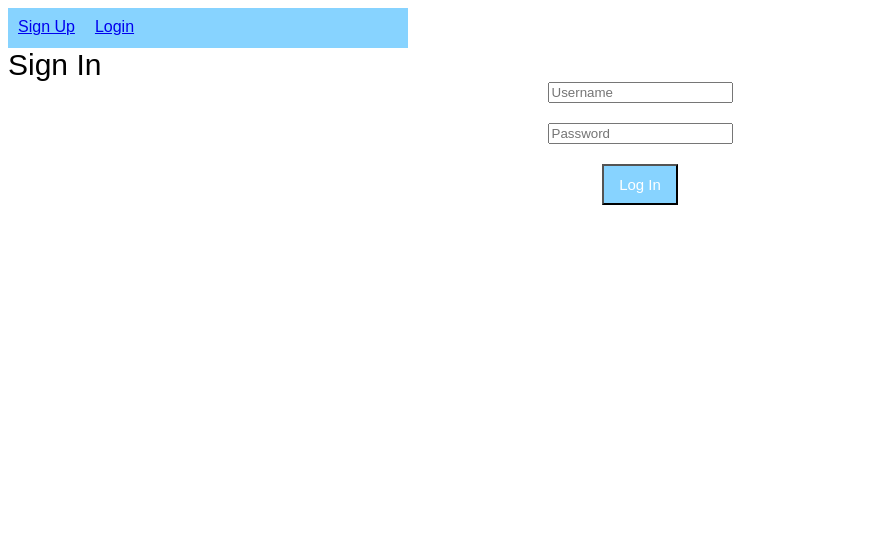
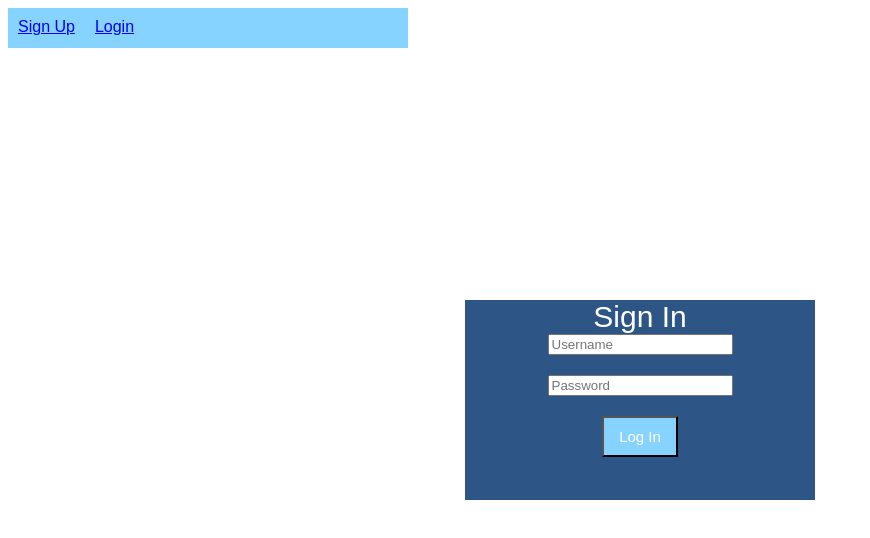
Before and after one commit to cookcb/node-authentication, a React app: page /login in a window 1280 px wide. Shown: the top 538 px of the page, without its empty margins (0-870 px from the left). Built offline with nearby package versions, Linux system fonts and the light colour scheme.

Commit message:
Fixed issue with browser history and 404 errors

```diff
--- a/app.js
+++ b/app.js
@@ -34,4 +34,9 @@ app.use(flash());
 
 app.use('/', routes)
 
+//HOMEPAGE
+app.get('*', (req, res) => {
+  res.sendFile(indexPath);
+});
+
 app.listen(port, () => console.log('Example app listening on port ' + port));
--- a/routes/routes.js
+++ b/routes/routes.js
@@ -45,11 +45,6 @@ module.exports = (passport) => {
        res.send({ message: "Logout Succesful"})
     })
 
-    //HOMEPAGE
-    router.get('/', (req, res) => {
-        res.sendFile(indexPath);
-    });
-
     //isAuthenticated
 
     return router;
--- a/src/components/App.js
+++ b/src/components/App.js
@@ -1,5 +1,5 @@
 import React, {Component} from 'react';
-import {BrowserRouter as Router, Route, Link} from 'react-router-dom';
+import {BrowserRouter as Router, Route, Link, Switch} from 'react-router-dom';
 import Register from './Register'
 import Home from './Home'
 import Login from './Login'
@@ -21,10 +21,10 @@ class App extends Component{
     constructor(){
         super();
     }
+
     render() {
         return (
             <div>
-                <Router>
                     <div>
                         <ul style={navStyle}>
                             <li style={tabStyle}>
@@ -34,14 +34,12 @@ class App extends Component{
                                 <Link to="/login">Login</Link>
                             </li>
                         </ul>
-                        <Route path="/login" component={Login}></Route>
-                        <Route path="/register" component={Register}></Route>
-                        <Route path='/home' component={Home}></Route>
+                        <Switch>
+                            <Route path="/login" component={Login}></Route>
+                            <Route path="/register" component={Register}></Route>
+                            <Route path='/home' component={Home}></Route>
+                        </Switch>
                     </div>
-                </Router>
-                <div>
-
-                </div>
             </div>
         )
     }
--- a/src/components/Login.js
+++ b/src/components/Login.js
@@ -63,7 +63,7 @@ class Login extends Component{
             )
         }else{
             return(
-                <div className={styles.formStyle}>
+                <div className={styles.formStyleLogin}>
                     <span className={styles.header}>Sign In</span>
                     <form onSubmit={this.handleSubmit}>
                         <div className={styles.inputContainer}>
--- a/src/index.js
+++ b/src/index.js
@@ -1,6 +1,6 @@
 import React from 'react';
 import { render } from 'react-dom';
-
+import {BrowserRouter as Router} from 'react-router-dom';
 import App from './components/App';
 
-render(<App />, document.getElementById('root'));
+render(<Router><App /></Router>, document.getElementById('root'));
```
Also changed, not shown: 1 other file (tests, documents, lock files or other folders).
